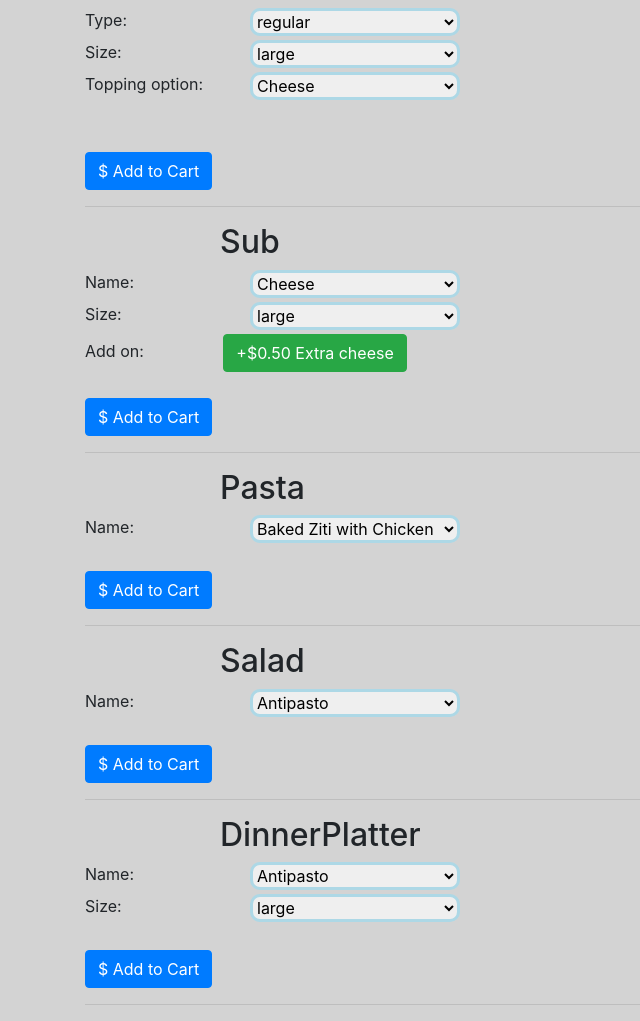
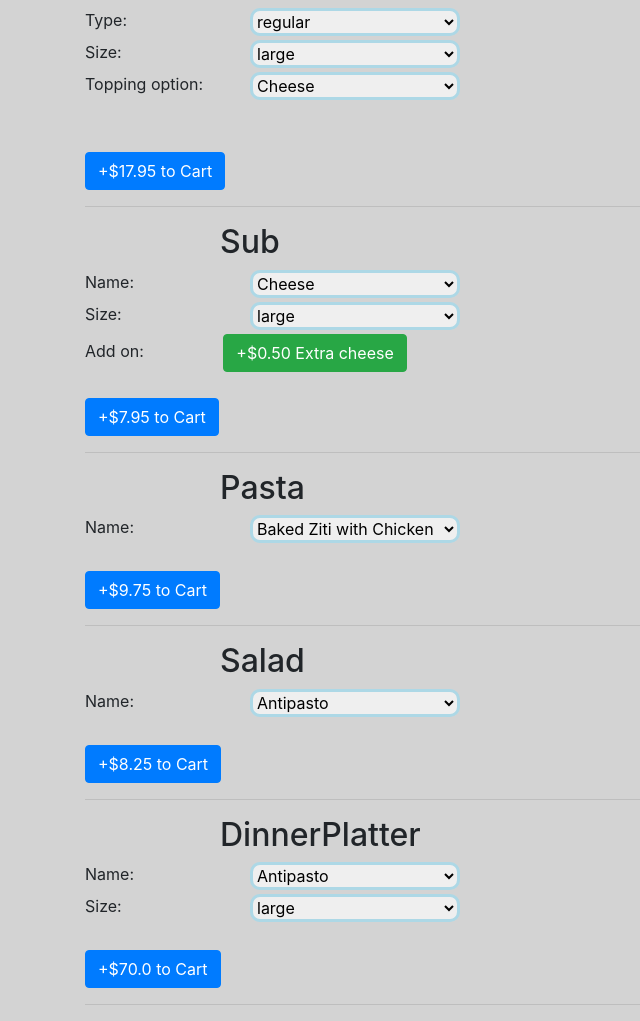
Before and after one commit to poomipat-k/PizzaApp, a Django app: page / in a window 1280 px wide; the page is wider, and only the part inside the window is pictured. Shown: the part 156-1177 px from the top of that part, without its empty margins (0-640 px from the left). Run offline with Django 3.2, Linux system fonts and the light colour scheme; a user stored in the database is signed in; data comes from the database, SQL or seed files in the repository; both versions use the stored data as it was after the commit; some libraries are stand-ins or nearby versions.

Commit message:
Add get price function and dynamicly update the price in add to cart button

```diff
--- a/orders/static/js/index.js
+++ b/orders/static/js/index.js
@@ -15,10 +15,28 @@ document.addEventListener('DOMContentLoaded', function(){
     update_sub_add_on();
   });
 
+  // Disable small size option of Sub which name is
+  // Sausage,Peppers and Onions which available on large size only
+  let submenu_select = document.querySelector("#SubMenu_name");
+  submenu_select.addEventListener('change', function(){
+    if (submenu_select.value.trim() == "Sausage, Peppers and Onions"){
+      document.querySelector("#SubMenu_size").innerHTML = `<option class="" value="large">large</option>`;
+    }
+    else{
+      document.querySelector("#SubMenu_size").innerHTML = `
+      <option class="" value="large">large</option>
+      <option class="" value="small">small</option>
+      `;
+    }
+  });
+
   let all_select = document.querySelectorAll("select");
   all_select.forEach(function(select){
+    // Initialize price in button
+    get_price(select);
+    // Listen to change event then update the price in add to cart button
     select.addEventListener('change', function(){
-      let result = get_price(this);
+      get_price(this);
     });
   });
 
@@ -29,9 +47,11 @@ document.addEventListener('DOMContentLoaded', function(){
     let html = '';
     if (n > 0){
       for (let i = 0; i < n; i++){
-        html += `<div style="margin-top:3px; margin-bottom:3px;">
+        html += `
+        <div style="margin-top:3px; margin-bottom:3px;">
         <label style="color: #31a62b; position: relative; left: 44px;">Topping ${i+1}</label>
-        <select id="topping${i}" class="option_dropdown" name="topping${i}">`;
+        <select id="topping${i}" class="option_dropdown" name="topping${i}">
+        `;
         for (let cell of toppings_json){
           html += `<option value="${cell}">${cell}</option>`;
 
@@ -48,7 +68,7 @@ document.addEventListener('DOMContentLoaded', function(){
   function update_sub_add_on(){
     let sub_add_on_div = document.querySelector("#sub_add_on_div");
     html = ``;
-    if (sub_select.value.trim() == "Steak + Cheese"){
+    if (sub_select.value.trim() == "Steak and Cheese"){
       html += `<div class="btn-group" role="group" aria-label="Basic example">`;
       for (let info of sub_add_on){
         if (info.name != "Extra Cheese"){
@@ -59,7 +79,6 @@ document.addEventListener('DOMContentLoaded', function(){
     }
     sub_add_on_div.innerHTML = html;
   }
-
   function get_price(select_button){
     // Get django models name from select_button id
     let model_name = select_button.id.split('_')[0]; // PizzaMenu
@@ -96,8 +115,8 @@ document.addEventListener('DOMContentLoaded', function(){
     url = url.slice(0,-1);
     // Callback function
     request.onload = function(){
-      alert(JSON.parse(request.responseText));
-
+      document.querySelector("#" + model_name + '_price').innerHTML = '+$' +
+      request.responseText + ' to Cart';
     };
     request.open("GET", url);
     request.send();
--- a/orders/templates/orders/index.html
+++ b/orders/templates/orders/index.html
@@ -46,14 +46,14 @@ CS Pizza :
       <div id="sub_add_on_div" class="">
       </div>
       <br>
-      <div id="{{item_name|slice:'0:-4'}}_add2cart_button">
-        <button id="{{item_name}}_price" type="button" class="btn btn-primary">$ Add to Cart</button>
+      <div>
+        <button id="{{item_name}}_price" type="button" class="btn btn-primary"></button>
       </div>
     <!-- All but "SubMenu" -->
     {% else %}
     <br>
-      <div id="{{item_name|slice:'0:-4'}}_add2cart_button">
-        <button id="" type="button" class="btn btn-primary">$ Add to Cart</button>
+      <div>
+        <button id="{{item_name}}_price" type="button" class="btn btn-primary"></button>
       </div>
     {% endif %}
     <hr>
--- a/orders/views.py
+++ b/orders/views.py
@@ -5,6 +5,7 @@ from .forms import SignUpForm
 from django.urls import reverse
 from .models import PizzaMenu, Topping, SubMenu, SubsAddOn, PastaMenu, SaladMenu, DinnerPlatterMenu
 import json
+from urllib.parse import unquote, unquote_plus
 
 # When add class in model.py, you need to manually add data in these three variables
 # 'unrelated_att', 'menu_class', 'menu_class_str'
@@ -126,9 +127,11 @@ def get_price(request):
         filter_data = {}
         for att in attributes:
             try:
-                filter_data[att] = request.GET[att]
+                filter_data[att] = unquote_plus(request.GET[att])
             except KeyError:
                 return render(request, "orders/error.html", {'message' : f"Key Error: {att}"})
+            except IndexError:
+                return render(request, "orders/error.html", {'message' : f"IndexError list index out of range: {att}"})
         price = model.objects.filter(**filter_data)[0].price
         return HttpResponse(price)
     else:
```
Also changed, not shown: db.sqlite3.
